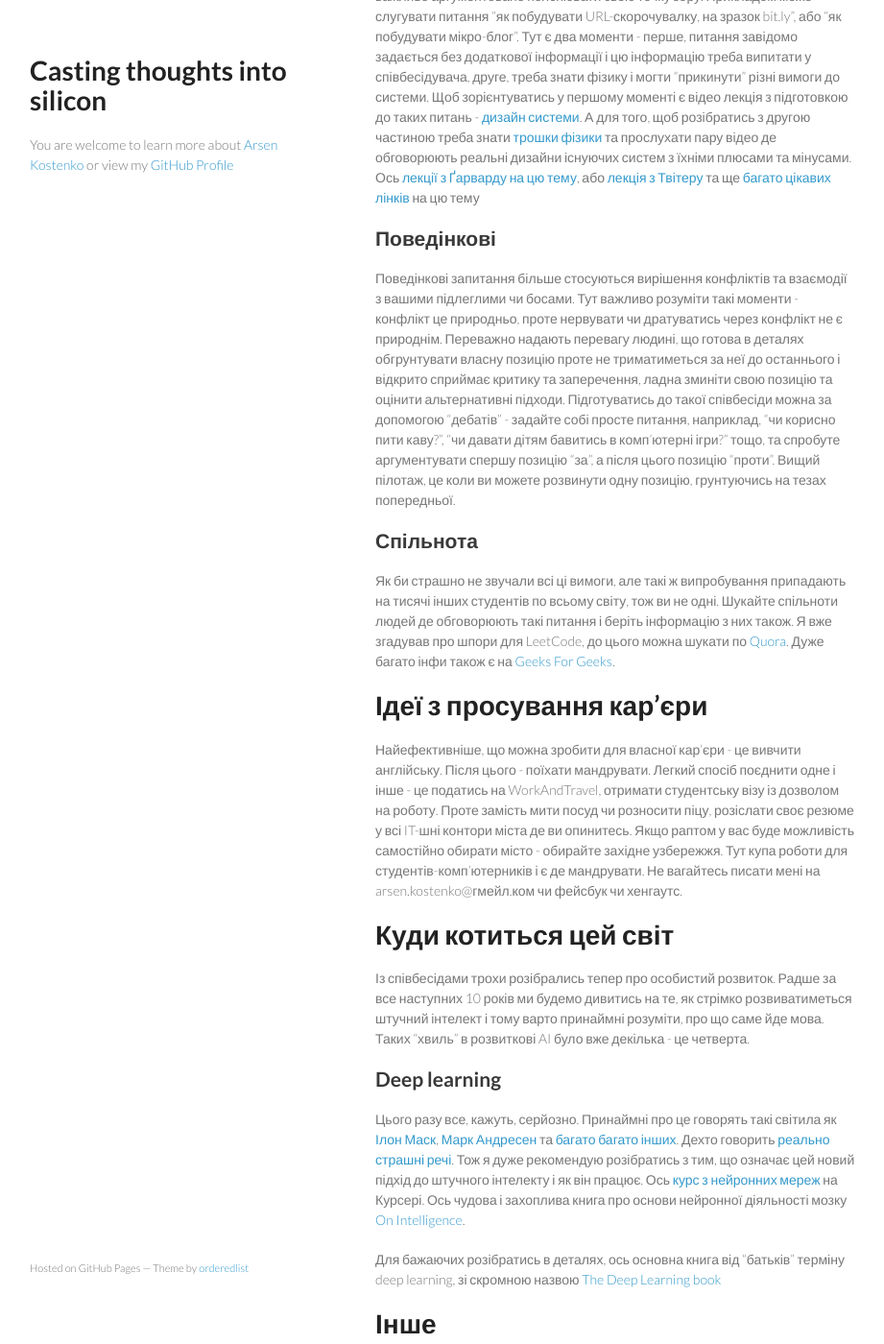
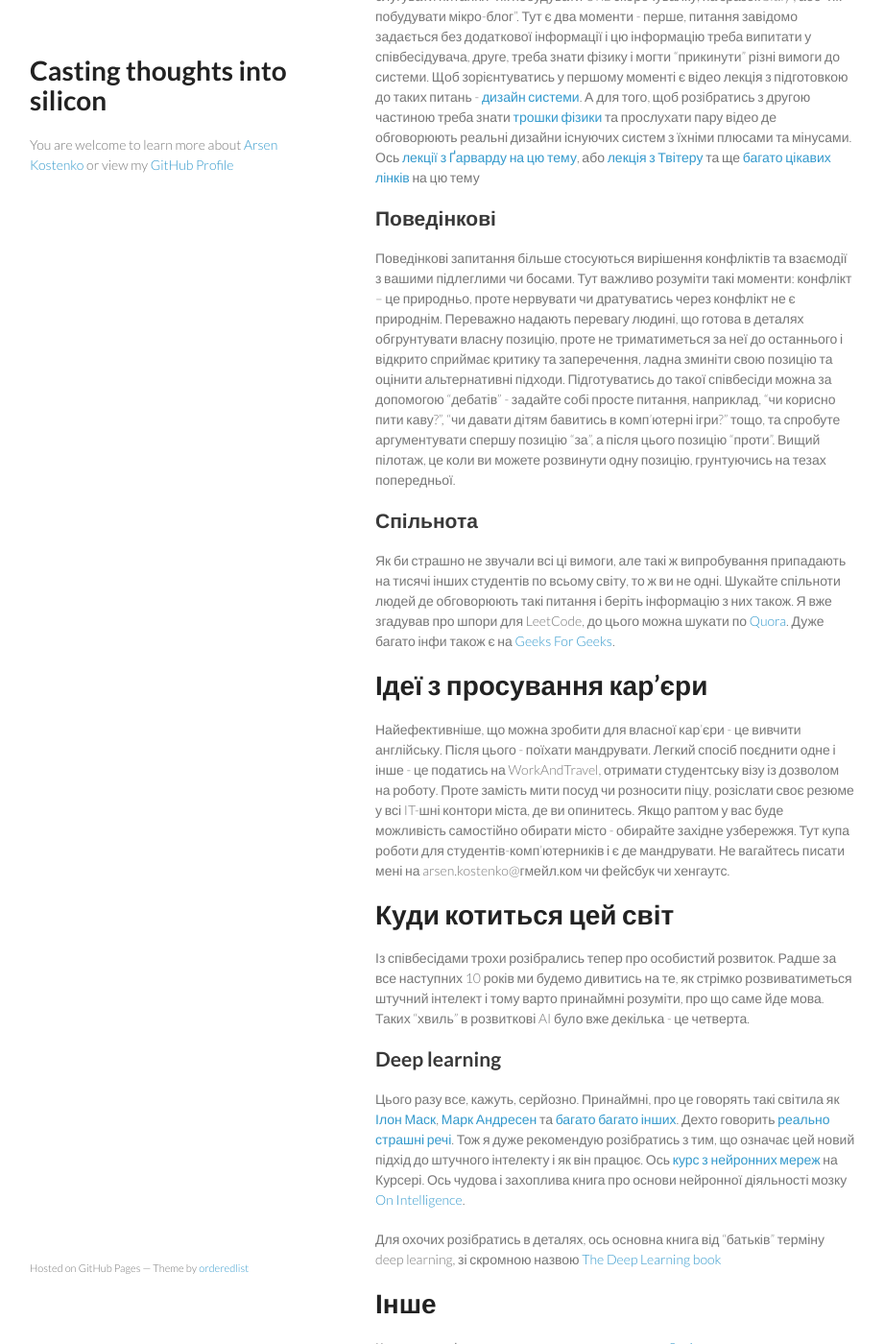
Before and after one commit to kosty/kosty.github.com, a Jekyll site: the page built from _posts/2016-10-08-Must-reads-for-cs-grads.markdown, in a window 1280 px wide and 1400 px high, scrolled down 1326 px. Shown: the whole window at 96% size, without its empty margins (179-1100 px from the left). Built offline with Jekyll 4.4.1, drawn with Linux system fonts in a browser that asks for light colours; Markdown is read by kramdown in place of the engine named in the settings; some of the changed text lies outside the part shown.

Commit message:
pro-level proofreading

```diff
--- a/_posts/2016-10-08-Must-reads-for-cs-grads.markdown
+++ b/_posts/2016-10-08-Must-reads-for-cs-grads.markdown
@@ -12,7 +12,7 @@
 
 Ось всі лінки для швидкого пошуку:
 
-* Для бажаючих працювати в Твітері - резюме кидайте на arsen@твіттер.ком
+* Для охочих працювати в Твітері - резюме кидайте на arsen@твіттер.ком
 * [Основи алгоритмів](https://mitpress.mit.edu/books/introduction-algorithms)
 * [Алгоритми та структури данних](https://www.amazon.com/Data-Structures-Algorithms-Alfred-Aho/dp/0201000237/ref=sr_1_3?s=books&ie=UTF8&qid=1475961977&sr=1-3&keywords=Data+Structures+and+Algorithms)
 * [Top Coder](https://www.topcoder.com/)
@@ -47,15 +47,15 @@
 
 ## Поведінкові
 
-Поведінкові запитання більше стосуються вирішення конфліктів та взаємодії з вашими підлеглими чи босами. Тут важливо розуміти такі моменти - конфлікт це природньо, проте нервувати чи дратуватись через конфлікт не є природнім. Переважно надають перевагу людині, що готова в деталях обгрунтувати власну позицію проте не триматиметься за неї до останнього і відкрито сприймає критику та заперечення, ладна зминіти свою позицію та оцінити альтернативні підходи. Підготуватись до такої співбесіди можна за допомогою "дебатів" - задайте собі просте питання, наприклад, "чи корисно пити каву?", "чи давати дітям бавитись в комп'ютерні ігри?" тощо, та спробуте аргументувати спершу позицію "за", а після цього позицію "проти". Вищий пілотаж, це коли ви можете розвинути одну позицію, грунтуючись на тезах попередньої.
+Поведінкові запитання більше стосуються вирішення конфліктів та взаємодії з вашими підлеглими чи босами. Тут важливо розуміти такі моменти: конфлікт – це природньо, проте нервувати чи дратуватись через конфлікт не є природнім. Переважно надають перевагу людині, що готова в деталях обгрунтувати власну позицію, проте не триматиметься за неї до останнього і відкрито сприймає критику та заперечення, ладна зминіти свою позицію та оцінити альтернативні підходи. Підготуватись до такої співбесіди можна за допомогою "дебатів" - задайте собі просте питання, наприклад, "чи корисно пити каву?", "чи давати дітям бавитись в комп'ютерні ігри?" тощо, та спробуте аргументувати спершу позицію "за", а після цього позицію "проти". Вищий пілотаж, це коли ви можете розвинути одну позицію, грунтуючись на тезах попередньої.
 
 ## Спільнота
 
-Як би страшно не звучали всі ці вимоги, але такі ж випробування припадають на тисячі інших студентів по всьому світу, тож ви не одні. Шукайте спільноти людей де обговорюють такі питання і беріть інформацію з них також. Я вже згадував про шпори для LeetCode, до цього можна шукати по [Quora](https://www.quora.com/). Дуже багато інфи також є на [Geeks For Geeks](http://www.geeksforgeeks.org/).
+Як би страшно не звучали всі ці вимоги, але такі ж випробування припадають на тисячі інших студентів по всьому світу, то ж ви не одні. Шукайте спільноти людей де обговорюють такі питання і беріть інформацію з них також. Я вже згадував про шпори для LeetCode, до цього можна шукати по [Quora](https://www.quora.com/). Дуже багато інфи також є на [Geeks For Geeks](http://www.geeksforgeeks.org/).
 
 # Ідеї з просування кар'єри
 
-Найефективніше, що можна зробити для власної кар'єри - це вивчити англійську. Після цього - поїхати мандрувати. Легкий спосіб поєднити одне і інше - це податись на WorkAndTravel, отримати студентську візу із дозволом на роботу. Проте замість мити посуд чи розносити піцу, розіслати своє резюме у всі IT-шні контори міста де ви опинитесь. Якщо раптом у вас буде можливість самостійно обирати місто - обирайте західне узбережжя. Тут купа роботи для студентів-комп'ютерників і є де мандрувати. Не вагайтесь писати мені на arsen.kostenko@гмейл.ком чи фейсбук чи хенгаутс.
+Найефективніше, що можна зробити для власної кар'єри - це вивчити англійську. Після цього - поїхати мандрувати. Легкий спосіб поєднити одне і інше - це податись на WorkAndTravel, отримати студентську візу із дозволом на роботу. Проте замість мити посуд чи розносити піцу, розіслати своє резюме у всі IT-шні контори міста, де ви опинитесь. Якщо раптом у вас буде можливість самостійно обирати місто - обирайте західне узбережжя. Тут купа роботи для студентів-комп'ютерників і є де мандрувати. Не вагайтесь писати мені на arsen.kostenko@гмейл.ком чи фейсбук чи хенгаутс.
 
 # Куди котиться цей світ
 
@@ -63,9 +63,9 @@
 
 ## Deep learning
 
-Цього разу все, кажуть, серйозно. Принаймні про це говорять такі світила як [Ілон Маск](http://www.theverge.com/2016/6/2/11837566/elon-musk-one-ai-company-that-worries-me), [Марк Андресен](http://www.vox.com/new-money/2016/10/5/13081058/marc-andreessen-ai-future) та [багато](http://fortune.com/ai-artificial-intelligence-deep-machine-learning/) [багато](http://ben-evans.com/benedictevans/2016/6/23/ai-apple-and-google) [інших](http://a16z.com/2016/06/10/ai-deep-learning-machines/). Дехто говорить [реально страшні речі](https://www.ted.com/talks/sam_harris_can_we_build_ai_without_losing_control_over_it?language=en). Тож я дуже рекомендую розібратись з тим, що означає цей новий підхід до штучного інтелекту і як він працює. Ось [курс з нейронних мереж](https://www.coursera.org/learn/neural-networks) на Курсері. Ось чудова і захоплива книга про основи нейронної діяльності мозку [On Intelligence](http://www.onintelligence.org/).
+Цього разу все, кажуть, серйозно. Принаймні, про це говорять такі світила як [Ілон Маск](http://www.theverge.com/2016/6/2/11837566/elon-musk-one-ai-company-that-worries-me), [Марк Андресен](http://www.vox.com/new-money/2016/10/5/13081058/marc-andreessen-ai-future) та [багато](http://fortune.com/ai-artificial-intelligence-deep-machine-learning/) [багато](http://ben-evans.com/benedictevans/2016/6/23/ai-apple-and-google) [інших](http://a16z.com/2016/06/10/ai-deep-learning-machines/). Дехто говорить [реально страшні речі](https://www.ted.com/talks/sam_harris_can_we_build_ai_without_losing_control_over_it?language=en). Тож я дуже рекомендую розібратись з тим, що означає цей новий підхід до штучного інтелекту і як він працює. Ось [курс з нейронних мереж](https://www.coursera.org/learn/neural-networks) на Курсері. Ось чудова і захоплива книга про основи нейронної діяльності мозку [On Intelligence](http://www.onintelligence.org/).
 
-Для бажаючих розібратись в деталях, ось основна книга від "батьків” терміну deep learning, зі скромною назвою [The Deep Learning book](http://www.deeplearningbook.org/)
+Для охочих розібратись в деталях, ось основна книга від "батьків” терміну deep learning, зі скромною назвою [The Deep Learning book](http://www.deeplearningbook.org/)
 
 # Інше
 
```
Also changed, not shown: other parts of _posts/2016-10-08-Must-reads-for-cs-grads.markdown (+4 -4 lines).
